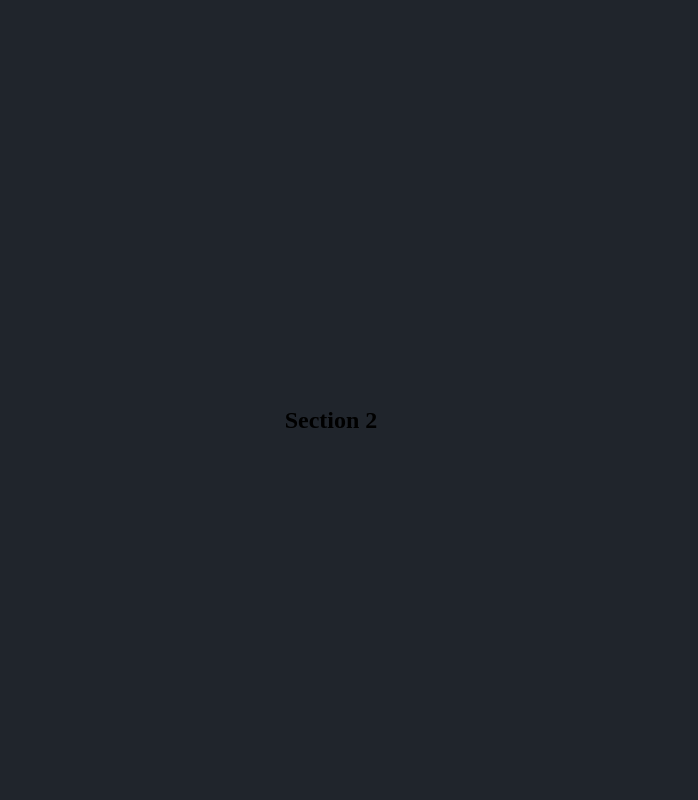
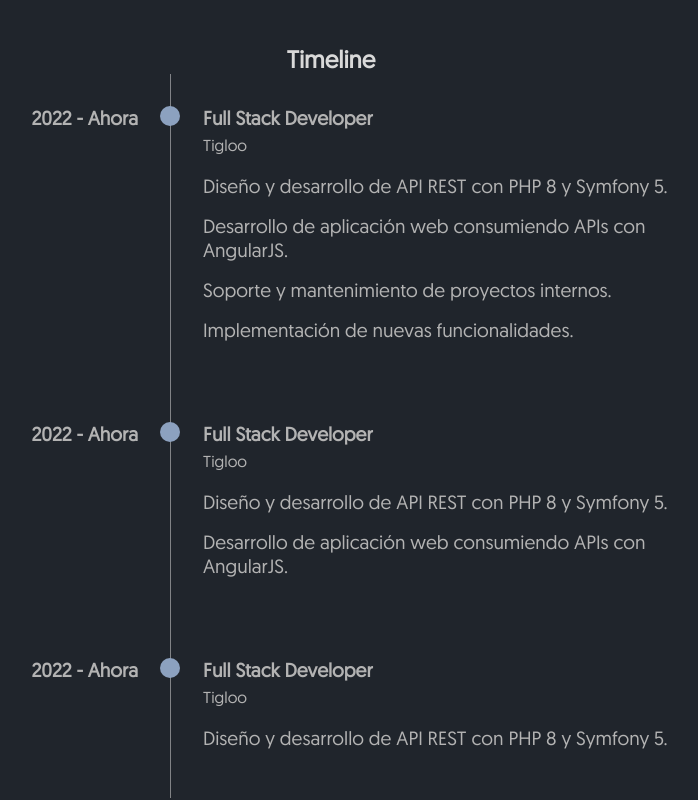
Before and after one commit to alejandquintero/portfolio-vue, a Vue app: page / in a window 1280 px wide. Shown: the part 780-1580 px from the top of the page, without its empty margins (309-1007 px from the left). Built offline with nearby package versions, Linux system fonts and the light colour scheme.

Commit message:
Empieza el timeline

```diff
--- a/src/App.vue
+++ b/src/App.vue
@@ -2,12 +2,14 @@
 import { RouterLink, RouterView } from 'vue-router'
 import Profile from './components/Profile.vue'
 import NavigationBar from './components/NavigationBar.vue'
+import Timeline from './components/Timeline.vue'
 
 export default{
   name : "App",
   components : {
     Profile,
-    NavigationBar
+    NavigationBar,
+    Timeline
   },
   data(){
     return{
@@ -28,7 +30,8 @@ export default{
       </section>
 
       <section class="section section-2" id="about-me">
-        <h2>Section 2</h2>
+        <h2>Timeline</h2>
+        <Timeline></Timeline>
       </section>
 
       <section class="section section-3" id="contact">
@@ -53,6 +56,8 @@ section{
   justify-content: center;
   align-items: center;
   padding: 24px;
+  color: var(--color-font-dark);
+  font-family: 'Geomanist';
   /* background-image: linear-gradient(90deg, #2B4263 25%, #20252c 25%);
   background-image: linear-gradient(90deg, #8CA1BF 25%, #314D73 25%); */
   /* background-image: linear-gradient(90deg, var(--color-bg-dark-blue), var(--color-bg-dark)); */
@@ -67,11 +72,13 @@ section{
   color: var(--color-bg-dark-blue);
 }
 
-/* .section-2,
-.section-3{
-  background-image: none;
+.section-2{
+  display: flex;
+  flex-direction: column;
+  justify-content: flex-start;
+  align-items: center;
 }
-
+/*
 .section-2{
   background-color: var(--color-bg-dark-blue) ;
 }
@@ -83,8 +90,7 @@ section{
 .paragraph{
   font-family: 'Geomanist';
   font-size: 1.2rem;
-  color: var(--color-font-dark);
-  color: #b3b3b3;
+  color: var(--color-font-dark-text-paragraph);
 }
 
 .relevant{
@@ -93,7 +99,6 @@ section{
   position: relative;
   transition: transform .2s ease-in-out;
   justify-content: center;
-  /* color: var(--color-font-dark) */
 }
 
 .relevant::before{
--- a/src/assets/base.css
+++ b/src/assets/base.css
@@ -20,6 +20,7 @@
   --color-bg-dark-blue: #8ca1bf;
   --color-font-light: #222;
   --color-font-dark: #d9d9d9;
+  --color-font-dark-text-paragraph : #b3b3b3;
 
 
 }
--- a/src/components/Timeline.vue
+++ b/src/components/Timeline.vue
@@ -1,15 +1,133 @@
 <template>
-    <div class="container-profile">
-    </div>
-
-  </template>
+    <article class="timeline">
+        <div class="year">
+            <!-- {{ data.dStart }} - {{ data.dEnd }} -->
+            2022 - Ahora
+        </div>
+        <div class="job">
+            <h4>Full Stack Developer</h4>
+            <h5>Tigloo</h5>
+            <ul>
+                <li>
+                   Diseño y desarrollo de API REST con PHP 8 y Symfony 5.
+                </li>
+                <li>
+                   Desarrollo de aplicación web consumiendo APIs con AngularJS.
+                </li>
+                <li>
+                   Soporte y mantenimiento de proyectos internos.
+                </li>
+                <li>
+                    Implementación de nuevas funcionalidades.
+                </li>
+            </ul>
+        </div>
+    </article>
+    <article class="timeline">
+        <div class="year">
+            2022 - Ahora
+        </div>
+        <div class="job">
+            <h4>Full Stack Developer</h4>
+            <h5>Tigloo</h5>
+            <ul>
+                <li>
+                   Diseño y desarrollo de API REST con PHP 8 y Symfony 5.
+                </li>
+                <li>
+                   Desarrollo de aplicación web consumiendo APIs con AngularJS.
+                </li>
+            </ul>
+        </div>
+    </article>
+    <article class="timeline">
+        <div class="year">
+            2022 - Ahora
+        </div>
+        <div class="job">
+            <h4>Full Stack Developer</h4>
+            <h5>Tigloo</h5>
+            <ul>
+                <li>
+                   Diseño y desarrollo de API REST con PHP 8 y Symfony 5.
+                </li>
+            </ul>
+        </div>
+    </article>
+</template>
 
   <script>
       export default{
           name: "Timeline"
+
       }
   </script>
 
   <style scoped>
 
+    h4,
+    h5{
+        margin: 0;
+        padding: 0;
+    }
+
+    h5{
+        font-weight: normal;
+        margin-bottom: 14px;
+    }
+
+    ul{
+        padding: 0 0 0 0rem;
+        list-style: none;
+    }
+
+    li{
+        margin-bottom: 16px;
+    }
+
+
+    .timeline{
+        width: 800px;
+        font-family: 'Geomanist';
+        font-size: 1.2rem;
+        color: var(--color-font-dark-text-paragraph);
+        display: flex;
+        justify-content: center;
+    }
+
+    .year{
+        display: flex;
+        justify-content: flex-end;
+        align-items: flex-start;
+        position: relative;
+        width: 30%;
+        text-align: right;
+        border-right: 1px solid #d9d9d986;
+        padding: 2rem 2rem 2rem 0;
+        font-weight: bolder;
+    }
+
+    .year::after{
+        content: '';
+        position: absolute;
+        width: 20px;
+        height: 20px;
+        border-radius: 50%;
+        transform: translateX(10px);
+        right: 0;
+        background-color: var(--color-bg-dark-blue);
+    }
+
+
+    .job{
+        display: flex;
+        flex-direction: column;
+        justify-content: flex-start;
+        gap: 5px;
+        padding: 2rem 0rem 2rem 2rem;
+        width: 70%;
+        text-align: left;
+    }
+
+
   </style>
```
